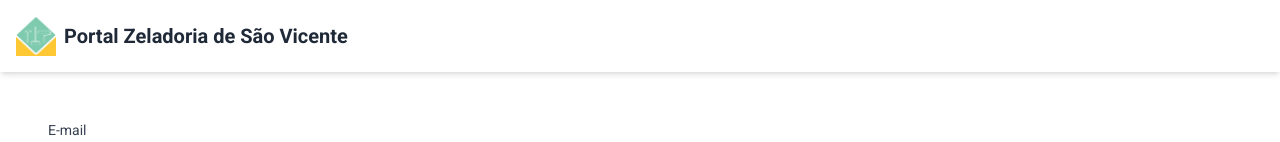
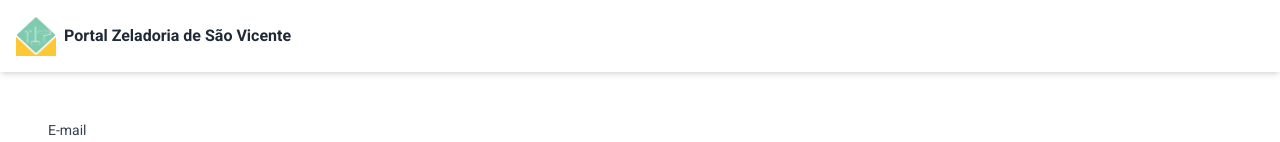
Before and after one commit to camilabr74/HTML_PI_2, a React (Vite) app: page /#/ in a window 1280 px wide. Shown: the top 142 px of the page. Built offline with nearby package versions, Linux system fonts and the light colour scheme.

Commit message:
fix: diminui fonte do navbar

```diff
--- a/src/components/Navbar/Navbar.jsx
+++ b/src/components/Navbar/Navbar.jsx
@@ -20,7 +20,7 @@ const Navbar = ({ isAdmin, isLoggedIn, isEmployee, onLogout }) => {
 
                 <img src={logo} alt="Logo" className="h-10 w-10 mr-2" />
 
-                <span className="text-xl font-bold">Portal Zeladoria de São Vicente</span>
+                <span className="text-x font-bold">Portal Zeladoria de São Vicente</span>
             </div>
 
             <div className="flex-none md:hidden">
```
